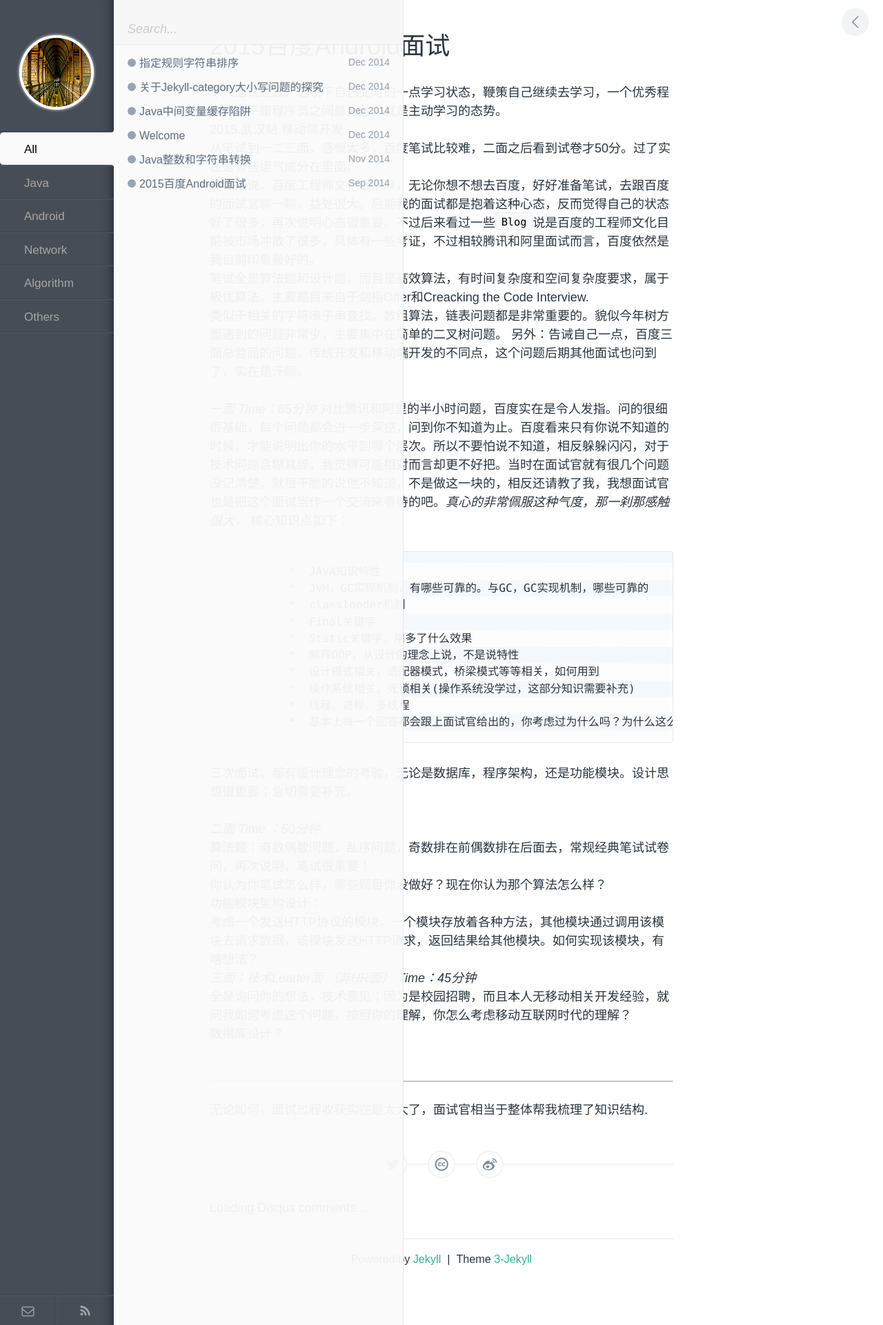
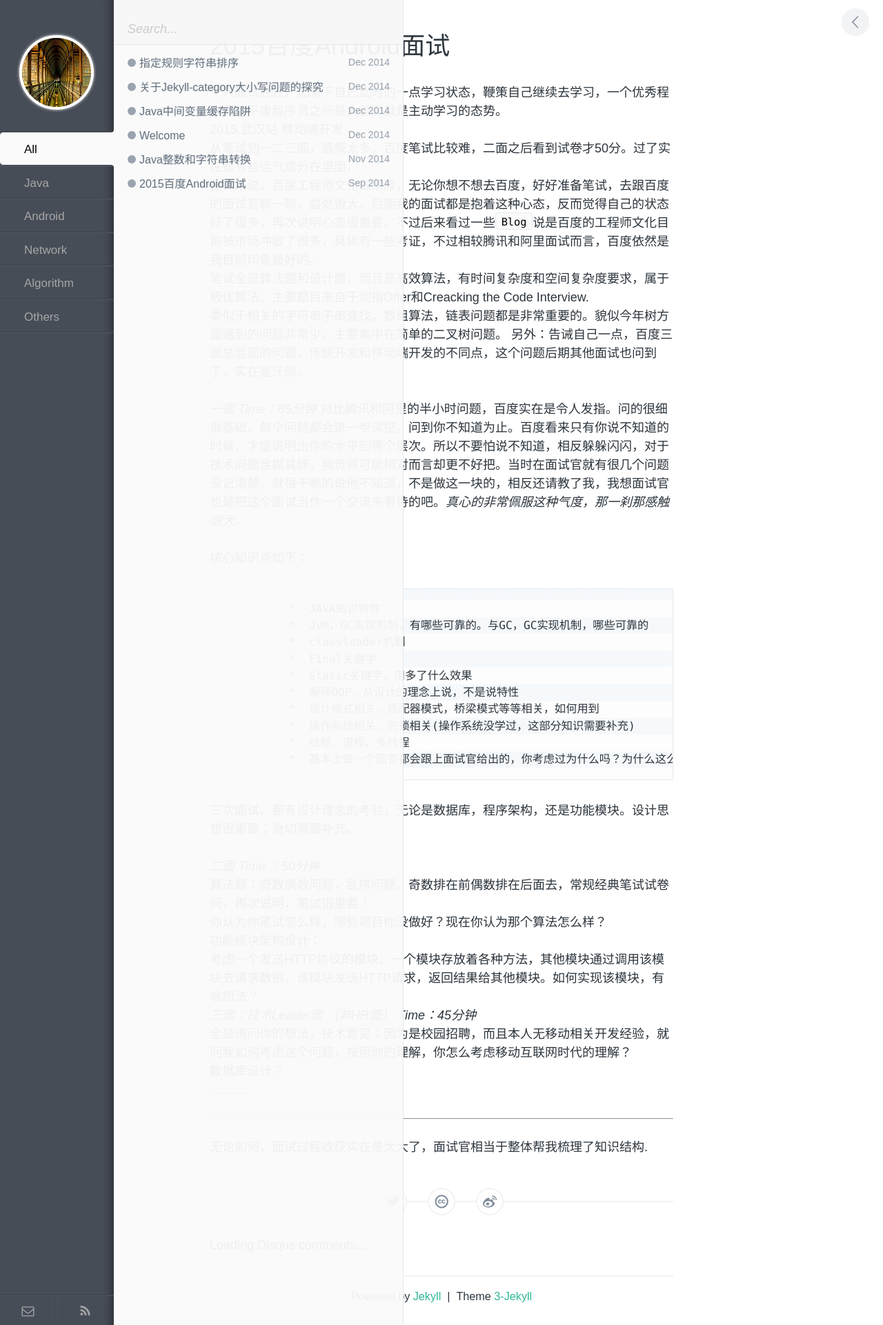
Before and after one commit to enlipan/enlipan.github.io, a Jekyll site: the page built from _posts/2014-9-26-baidu-interview.md, in a window 1280 px wide. Shown: the whole page at 69% size. Built offline with Jekyll 4.4.1, drawn with Linux system fonts in a browser that asks for light colours; comment, search, counter and statistics services are not loaded.

```diff
--- a/_posts/2014-9-26-baidu-interview.md
+++ b/_posts/2014-9-26-baidu-interview.md
@@ -12,7 +12,8 @@ category: others
 另外：告诫自己一点，百度三面总监面的问题，传统开发和移动端开发的不同点，这个问题后期其他面试也问到了，实在是汗颜。
 
 *一面   Time：85分钟*
-对比腾讯和阿里的半小时问题，百度实在是令人发指。问的很细很基础，每个问题都会进一步深挖，问到你不知道为止。百度看来只有你说不知道的时候，才能说明出你的水平到哪个层次。所以不要怕说不知道，相反躲躲闪闪，对于技术问题含糊其辞，我觉得可能相对而言却更不好把。当时在面试官就有很几个问题没记清楚，就很干脆的说他不知道，不是做这一块的，相反还请教了我，我想面试官也是把这个面试当作一个交流来看待的吧。*真心的非常佩服这种气度，那一刹那感触很大，*
+对比腾讯和阿里的半小时问题，百度实在是令人发指。问的很细很基础，每个问题都会进一步深挖，问到你不知道为止。百度看来只有你说不知道的时候，才能说明出你的水平到哪个层次。所以不要怕说不知道，相反躲躲闪闪，对于技术问题含糊其辞，我觉得可能相对而言却更不好把。当时在面试官就有很几个问题没记清楚，就很干脆的说他不知道，不是做这一块的，相反还请教了我，我想面试官也是把这个面试当作一个交流来看待的吧。*真心的非常佩服这种气度，那一刹那感触很大。*
+
 核心知识点如下：
 
               *  JAVA知识特性
```
